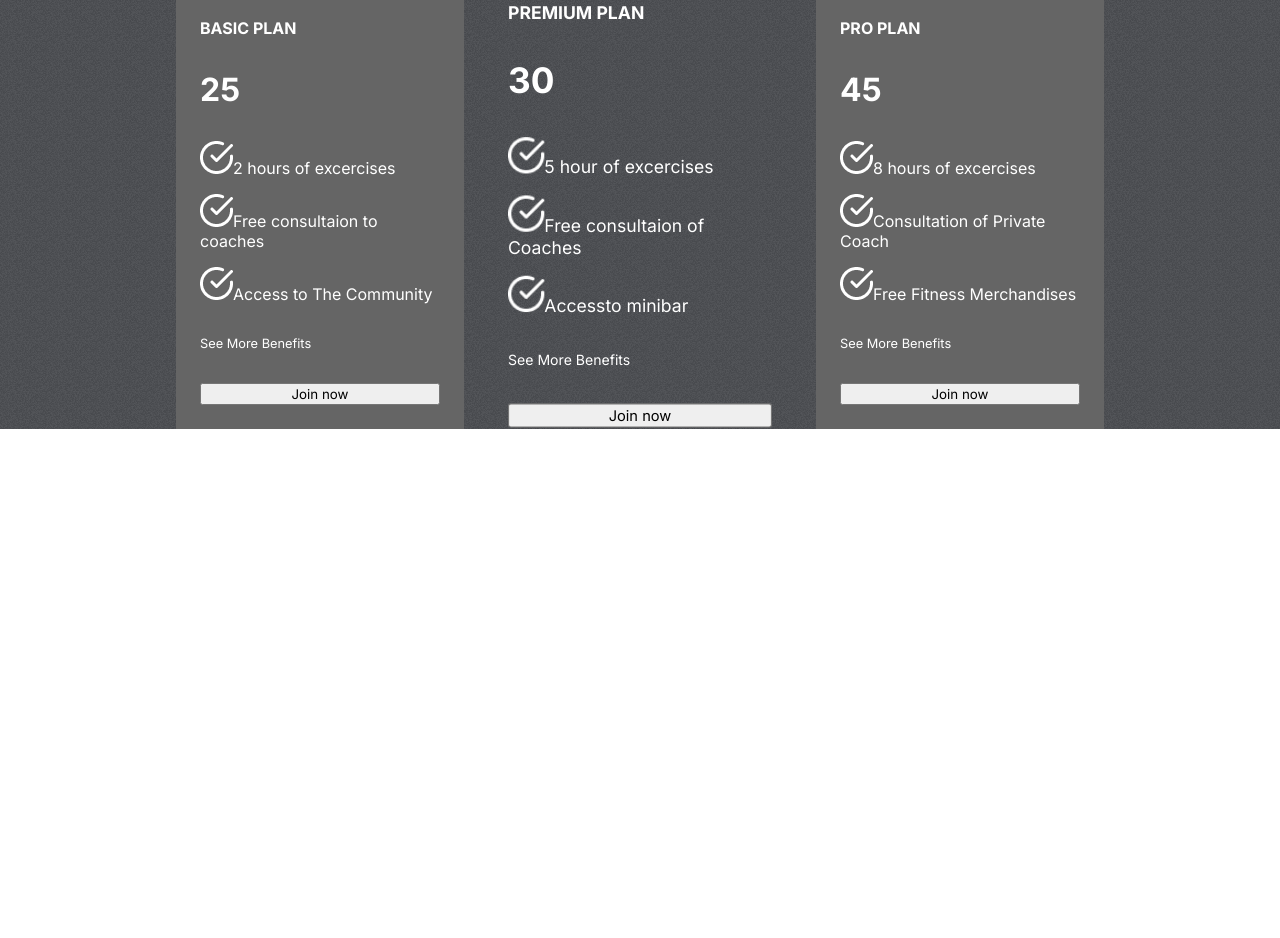
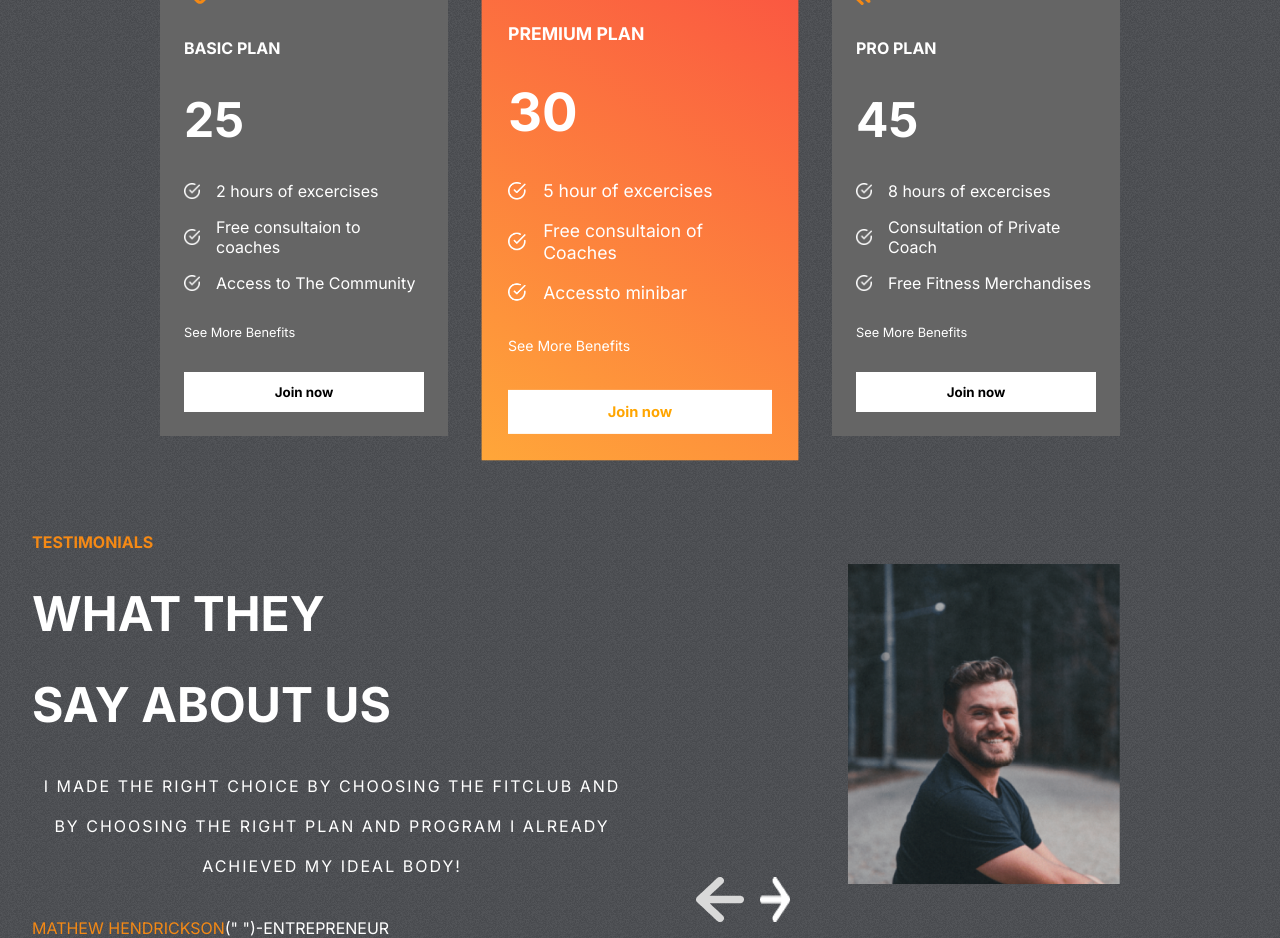
Before and after one commit to muhammadhaseebb/Fitness-club-website-React, a React (Create React App) app: page / in a window 1280 px wide. Shown: the part 2000-2938 px from the top of the page. Before the commit the page ends 2429 px from the top, so only its background shows below. Built offline with nearby package versions, Linux system fonts and the light colour scheme.

Commit message:
plans complete

```diff
--- a/src/App.js
+++ b/src/App.js
@@ -3,6 +3,7 @@ import Hero from "./Components/Herosection/Hero";
 import Plans from "./Components/Plans/Plans";
 import Programs from "./Components/Programs/Programs";
 import Reasons from "./Components/Reasons/Reasons";
+import Testimonials from "./Components/Testimonials/Testimonials";
 function App() {
   return (
     <div className="App">
@@ -10,6 +11,7 @@ function App() {
       <Programs />
       <Reasons />
       <Plans />
+      <Testimonials />
     </div>
   );
 }
--- a/src/Components/Plans/Plans.jsx
+++ b/src/Components/Plans/Plans.jsx
@@ -29,7 +29,7 @@ const Plans = () => {
             <div>
               <span>See More Benefits</span>
             </div>
-            <button>Join now</button>
+            <button className="btn">Join now</button>
           </div>
         ))}
       </div>
--- a/src/Components/Plans/plans.css
+++ b/src/Components/Plans/plans.css
@@ -9,14 +9,21 @@
 
 .plans-header {
   gap: 2rem;
-  font-size: 2rem;
+  font-size: 3rem;
+  display: flex;
+  flex-direction: row;
+  justify-content: space-around;
+  color: white;
+  text-transform: uppercase;
+  font-style: italic;
+  font-weight: bold;
 }
 
 .plans {
   display: flex;
   align-items: center;
   justify-content: center;
-  gap: 2rem;
+  gap: 3rem;
 }
 
 .plan {
@@ -30,7 +37,7 @@
 }
 
 .plan:nth-child(2) {
-  background-color: var(--planCard);
+  background: var(--planCard);
   transform: scale(1.1);
 }
 .plan > svg {
@@ -45,7 +52,7 @@
 }
 
 .plan > :nth-child(3) {
-  font-size: 2rem;
+  font-size: 3rem;
   font-weight: bold;
 }
 
@@ -58,3 +65,21 @@
   flex-direction: column;
   gap: 1rem;
 }
+
+.feature {
+  display: flex;
+  align-items: center;
+  gap: 1rem;
+}
+
+.feature > img {
+  width: 1rem;
+}
+
+.plan:nth-child(2) > svg {
+  fill: white;
+}
+
+.plan:nth-child(2) > button {
+  color: orange;
+}
--- /dev/null
+++ b/src/Components/Testimonials/Testimonials.css
@@ -0,0 +1,73 @@
+.testimonials {
+  display: flex;
+  gap: 1rem;
+  padding: 0 2rem;
+}
+
+.left-t {
+  display: flex;
+  flex: 1 1;
+  gap: 2rem;
+  flex-direction: column;
+  text-transform: uppercase;
+  color: white;
+}
+
+.left-t > :nth-child(1) {
+  color: var(--orange);
+  font-weight: bold;
+}
+
+.left-t > :nth-child(2),
+.left-t > :nth-child(3) {
+  font-weight: bold;
+  font-size: 3rem;
+}
+
+.left-t > :nth-child(4) {
+  text-transform: uppercase;
+  text-align: center;
+  letter-spacing: 2px;
+  line-height: 40px;
+}
+
+.right-t {
+  flex: 1;
+  position: relative;
+}
+
+.right-t > img {
+  position: absolute;
+  width: 17rem;
+  height: 20rem;
+  object-fit: cover;
+  right: 8rem;
+  top: 2rem;
+}
+
+.right-t > :nth-child(1) {
+  position: absolute;
+  width: 17rem;
+  height: 20rem;
+  background-color: transparent;
+  border-color: orange;
+  right: 9rem;
+  top: 0.9rem;
+}
+
+.right-t > :nth-child(2) {
+  position: absolute;
+  width: 17rem;
+  height: 19rem;
+  background-color: var(--planCard);
+  right: 7rem;
+  top: 4rem;
+}
+
+.Arrows {
+  display: flex;
+  gap: 1rem;
+  position: absolute;
+  bottom: 1rem;
+  left: 3rem;
+}
--- /dev/null
+++ b/src/Components/Testimonials/Testimonials.jsx
@@ -0,0 +1,42 @@
+import React from "react";
+import "./Testimonials.css";
+// import image1 from "../../assets/t-image1.png";
+// import image2 from "../../assets/t-image2.jpg";
+// import image3 from "../../assets/t-image3.jpg";
+import { testimonialsData } from "../../data/testimonialsData";
+import { useState } from "react";
+
+import leftArrow from "../../assets/leftArrow.png";
+import rightArrow from "../../assets/rightArrow.png";
+
+const Testimonials = () => {
+  const [selected, setSelected] = useState(0);
+  const tLength = testimonialsData.length;
+  return (
+    <div className="testimonials">
+      <div className="left-t">
+        <span>Testimonials</span>
+        <span>What they</span>
+        <span>say about us</span>
+        <span>{testimonialsData[selected].review}</span>
+        <span>
+          <span style={{ color: "var(--orange)" }}>
+            {testimonialsData[selected].name}
+          </span>
+          (" ")-{testimonialsData[selected].status}
+        </span>
+      </div>
+      <div className="right-t">
+        <div></div>
+        <div></div>
+        <img src={testimonialsData[selected].image} alt="" />
+        <div className="Arrows">
+          <img src={leftArrow} alt="" />
+          <img src={rightArrow} alt="" />
+        </div>
+      </div>
+    </div>
+  );
+};
+
+export default Testimonials;
```
